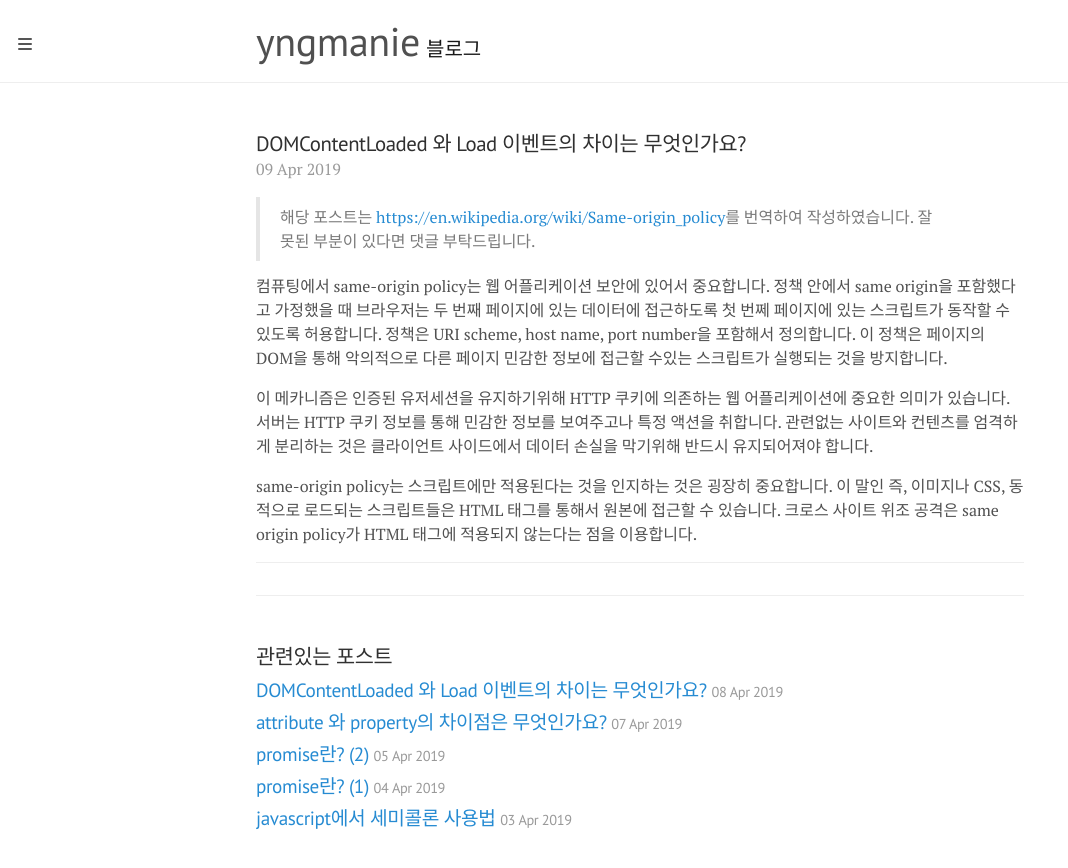
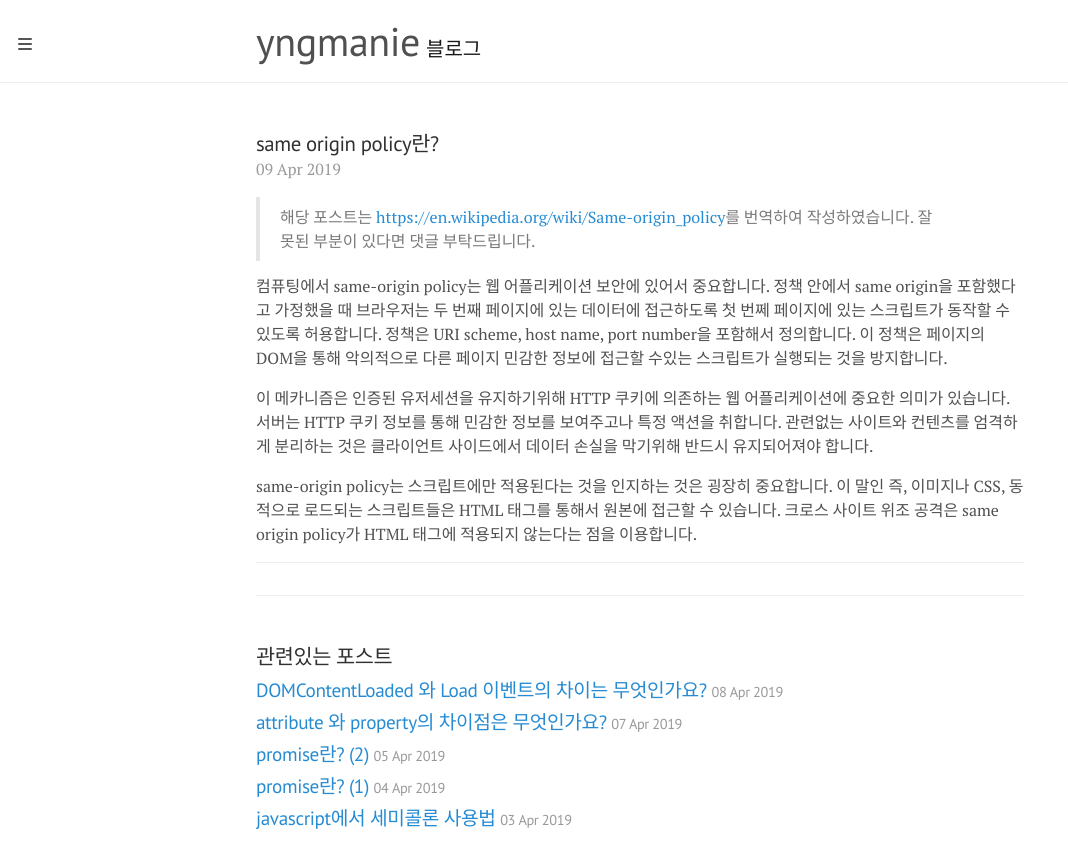
Before and after one commit to austinpark420/austinpark420.github.io, a Jekyll site: the page built from _posts/2019-04-09-same-origin-policy.md, in a window 1280 px wide. Shown: the top 868 px of the page, without its empty margins (0-1068 px from the left). Built offline with Jekyll 4.4.1, drawn with Linux system fonts in a browser that asks for light colours; some web fonts are replaced.

Commit message:
edit post_same origin policy

```diff
--- a/_posts/2019-04-09-same-origin-policy.md
+++ b/_posts/2019-04-09-same-origin-policy.md
@@ -1,6 +1,6 @@
 ---
 layout: post
-title: DOMContentLoaded 와 Load 이벤트의 차이는 무엇인가요?
+title: same origin policy란?
 permalink: posts/same-origin-policy
 tag: javascript HTTP security
 ---
```
